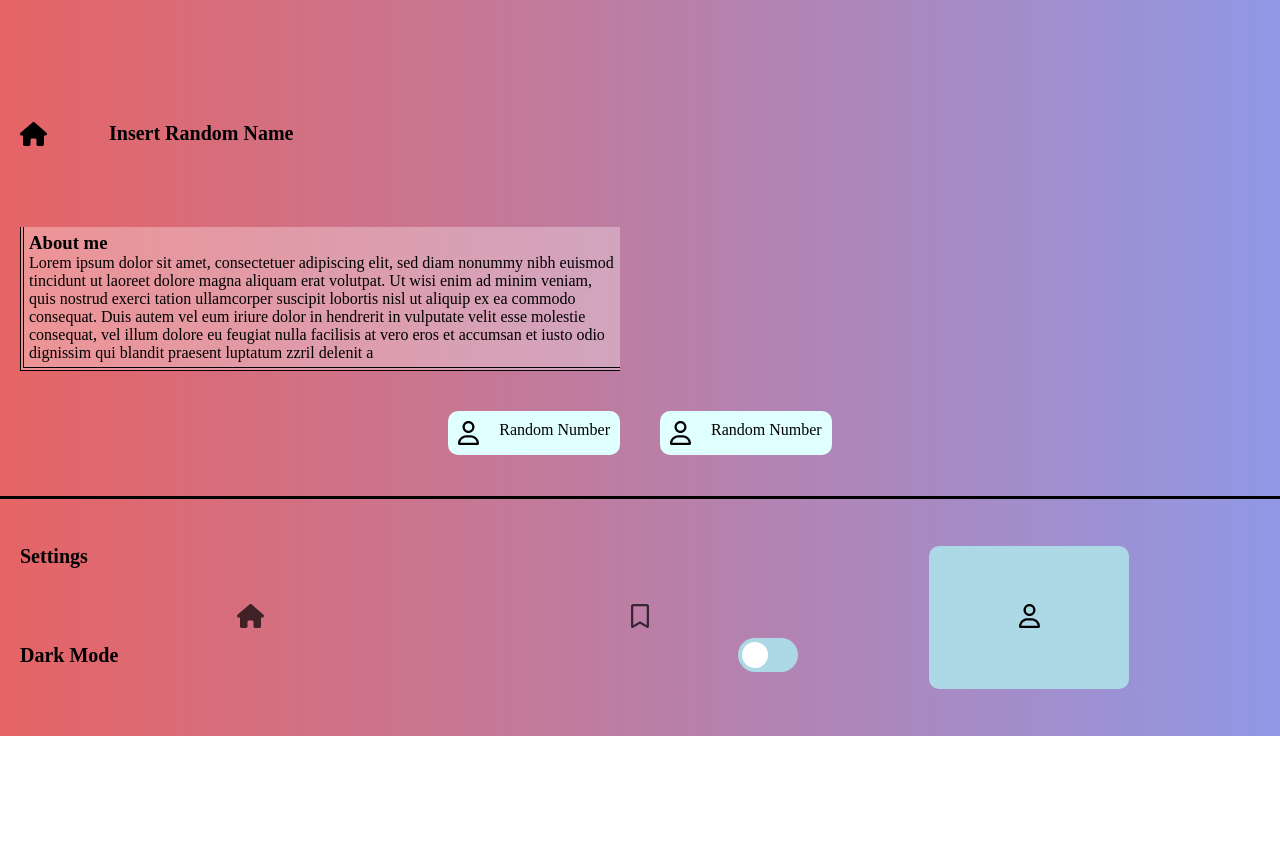
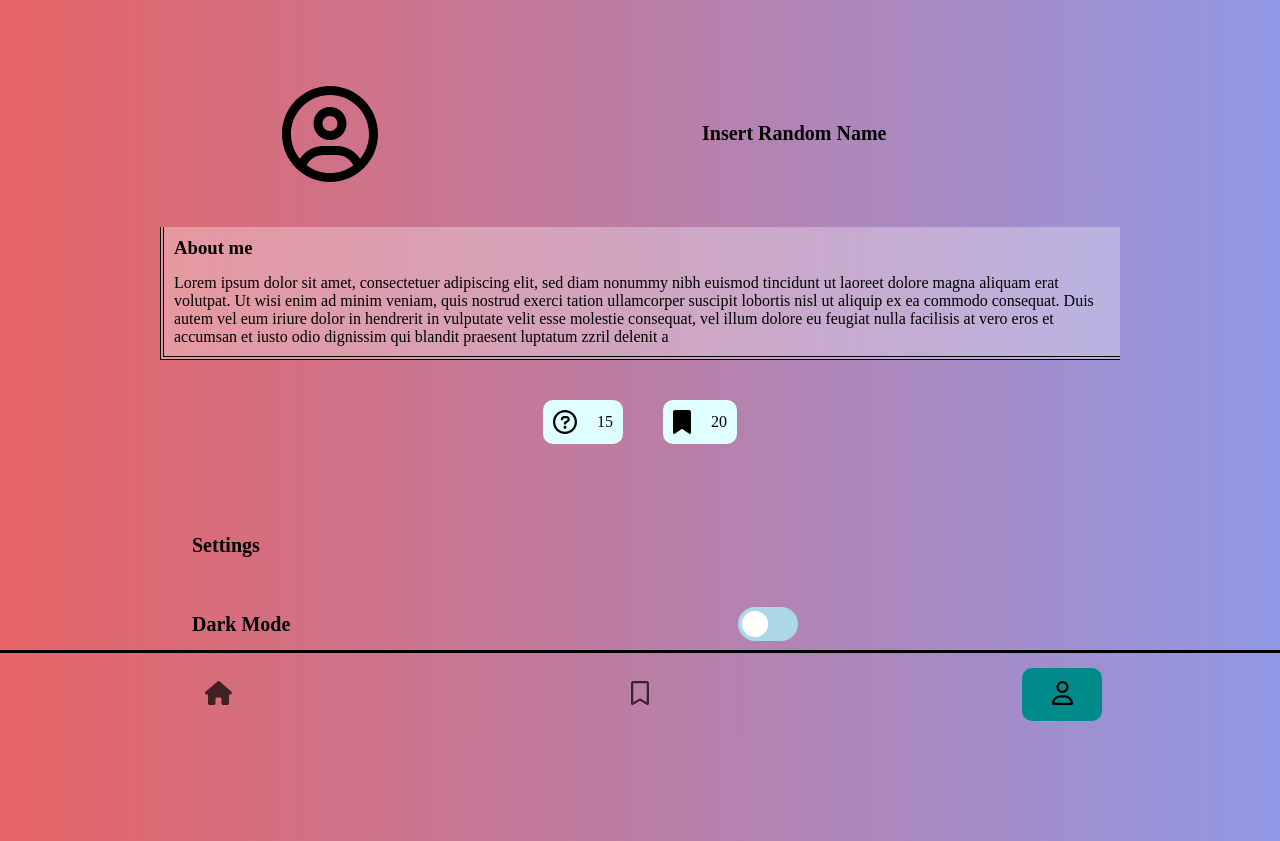
Before and after one commit to PhilippWeiss85/quiz-app, a plain HTML site: page profile.html in a window 1280 px wide. Shown: the part 64-905 px from the top of the page. Before the commit the page ends 800 px from the top, so only its background shows below. Drawn offline with Linux system fonts and the light colour scheme.

Commit message:
fixed styling bugs

```diff
--- a/profile.html
+++ b/profile.html
@@ -9,16 +9,20 @@
   </head>
   <body id="profile">
     <header>
-      <h1>Quiz App</h1>
+      <h1>Quapp</h1>
     </header>
     <section class="personal-information">
       <figure class="personal-information--profile">
         <h2 class="profile-name">Insert Random Name</h2>
-        <img src="./Images/house.svg" alt="That's you" />
+        <img
+          class="personal-information--usericon"
+          src="./Images/circle-user-regular.svg"
+          alt="That's you"
+        />
       </figure>
     </section>
     <section class="about-me">
-      <h3>About me</h3>
+      <h3 class="about-me--headline">About me</h3>
       <article>
         Lorem ipsum dolor sit amet, consectetuer adipiscing elit, sed diam
         nonummy nibh euismod tincidunt ut laoreet dolore magna aliquam erat
@@ -32,12 +36,15 @@
     </section>
     <section class="counter">
       <div class="counter--created-questions">
-        <img aria-label="Created Questions" src="./Images/user.svg" />
-        <p>Random Number</p>
+        <img
+          aria-label="Created Questions"
+          src="./Images/circle-question-regular.svg"
+        />
+        <p>15</p>
       </div>
       <div class="counter--bookmarks">
-        <img aria-label="Bookmark Counter" src="./Images/user.svg" />
-        <p>Random Number</p>
+        <img aria-label="Bookmark Counter" src="./Images/bookmark-solid .svg" />
+        <p>20</p>
       </div>
     </section>
     <section class="settings">
@@ -46,24 +53,24 @@
     <section class="darkmode">
       <h4>Dark Mode</h4>
       <label aria-label="switch-button" class="darkmode--switch">
-        <input type="darkmode--checkbox" />
+        <input type="checkbox" class="darkmode--checkbox" />
         <span class="darkmode--slider--round"> </span>
       </label>
     </section>
     <footer>
       <nav>
         <ul class="navbar">
-          <li id="indexnav" class="footer--home">
+          <li id="footer--home" class="footer--home">
             <a href="./index.html"
               ><img src="./Images/house.svg" alt="home"
             /></a>
           </li>
-          <li id="bookmarknav" class="footer--bookmark">
+          <li id="footer--bookmark" class="footer--bookmark">
             <a href="./bookmarks.html"
               ><img src="./Images/bookmark.svg" alt="bookmarks"
             /></a>
           </li>
-          <li id="profilenav" class="footer--profile">
+          <li id="footer--profile" class="footer--profile">
             <a href="./profile.html"
               ><img src="./Images/user.svg" alt="profile"
             /></a>
--- a/style.css
+++ b/style.css
@@ -7,22 +7,8 @@
 body {
   width: 100%;
   background: linear-gradient(90deg, #e66465, #9198e5);
-  height: 100%;
-}
-
-#index #indexnav {
-  background-color: lightblue;
-  opacity: 1.2;
-}
-
-#bookmark #bookmarknav {
-  background-color: lightblue;
-  opacity: 1.2;
-}
-
-#profile #profilenav {
-  background-color: lightblue;
-  opacity: 1.2;
+  min-height: 100%;
+  margin-bottom: 200px;
 }
 
 h1 {
@@ -76,6 +62,11 @@ button:active {
   margin: 20px;
 }
 
+.personal-information--usericon {
+  height: 6em;
+  width: 50%;
+}
+
 .about-me,
 .counter,
 .settings,
@@ -84,11 +75,16 @@ button:active {
 }
 
 .about-me {
-  max-width: 600px;
   border-left: double 4px black;
   border-bottom: double 4px black;
-  padding: 5px;
+  padding: 10px;
   background-color: rgba(360, 360, 360, 0.3);
+  width: 75%;
+  margin: auto;
+}
+
+.about-me--headline {
+  padding-bottom: 15px;
 }
 
 .counter {
@@ -107,6 +103,7 @@ button:active {
   gap: 20px;
   background-color: lightcyan;
   border-radius: 10px;
+  align-items: center;
 }
 
 .counter--bookmarks {
@@ -117,10 +114,13 @@ button:active {
   gap: 20px;
   background-color: lightcyan;
   border-radius: 10px;
+  align-items: center;
 }
 
 .settings {
   padding-top: 50px;
+  width: 70%;
+  margin: auto;
 }
 
 .darkmode {
@@ -129,6 +129,8 @@ button:active {
   justify-content: flex-start;
   gap: 50%;
   align-items: center;
+  width: 70%;
+  margin: auto;
 }
 
 .darkmode--switch {
@@ -234,15 +236,16 @@ img {
 
 .navbar {
   position: fixed;
+  background: linear-gradient(90deg, #e66465, #9198e5);
   width: 100%;
   bottom: 0;
   display: flex;
   justify-content: space-around;
   align-items: center;
   border-top: 3px solid black;
-  padding: 5%;
-  max-height: 15rem;
+  max-height: 200px;
   gap: 1em;
+  padding: 15px;
 }
 
 ul {
@@ -250,35 +253,37 @@ ul {
 }
 
 li {
-  padding: 5%;
+  padding: 1%;
   opacity: 0.7;
-  max-height: 10rem;
-  width: 200px;
+  width: 80px;
   display: flex;
   justify-content: center;
   border-radius: 10px;
 }
 
-.footer--profile:hover {
-  background-color: lightblue;
+.footer--profile:hover,
+.footer--bookmark:hover,
+.footer--home:hover {
+  background-color: darkcyan;
 }
 
-.footer--profile:active {
-  background-color: lightblue;
+.footer--profile:active,
+.footer--bookmark:active,
+.footer--home:active {
+  background-color: darkcyan;
 }
 
-.footer--bookmark:hover {
-  background-color: lightblue;
+#home #footer--home {
+  background-color: darkcyan;
+  opacity: 1.2;
 }
 
-.footer--bookmark:active {
-  background-color: lightblue;
+#bookmark #footer--bookmark {
+  background-color: darkcyan;
+  opacity: 1.2;
 }
 
-.footer--home:hover {
-  background-color: lightblue;
+#profile #footer--profile {
+  background-color: darkcyan;
+  opacity: 1.2;
 }
-
-.footer--home:active {
-  background-color: lightblue;
-}
```
Also changed, not shown: bookmarks.html (+4 -4 lines), index.html (+47 -5 lines), Images/circle-question-regular.svg (added), Images/circle-user-regular.svg (added).
